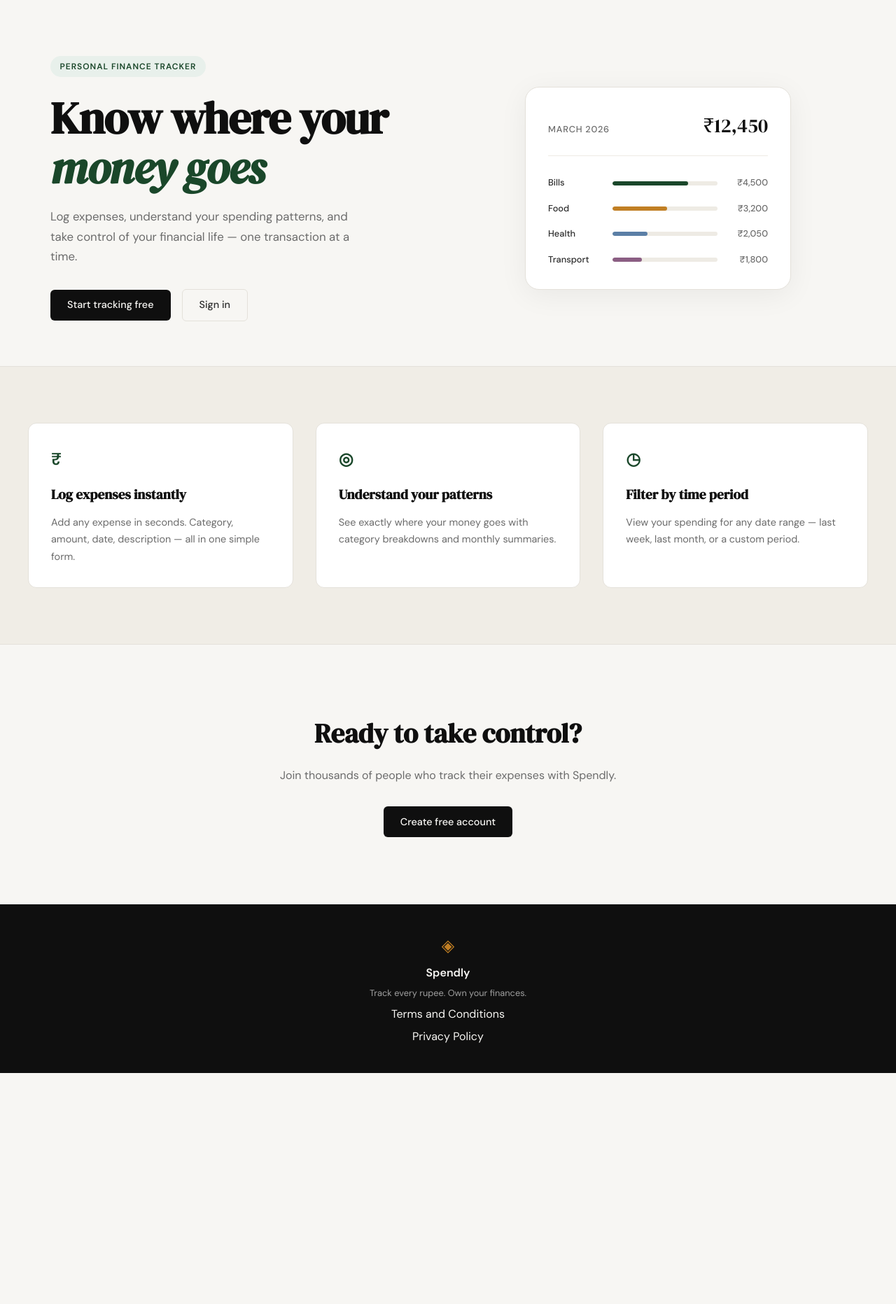
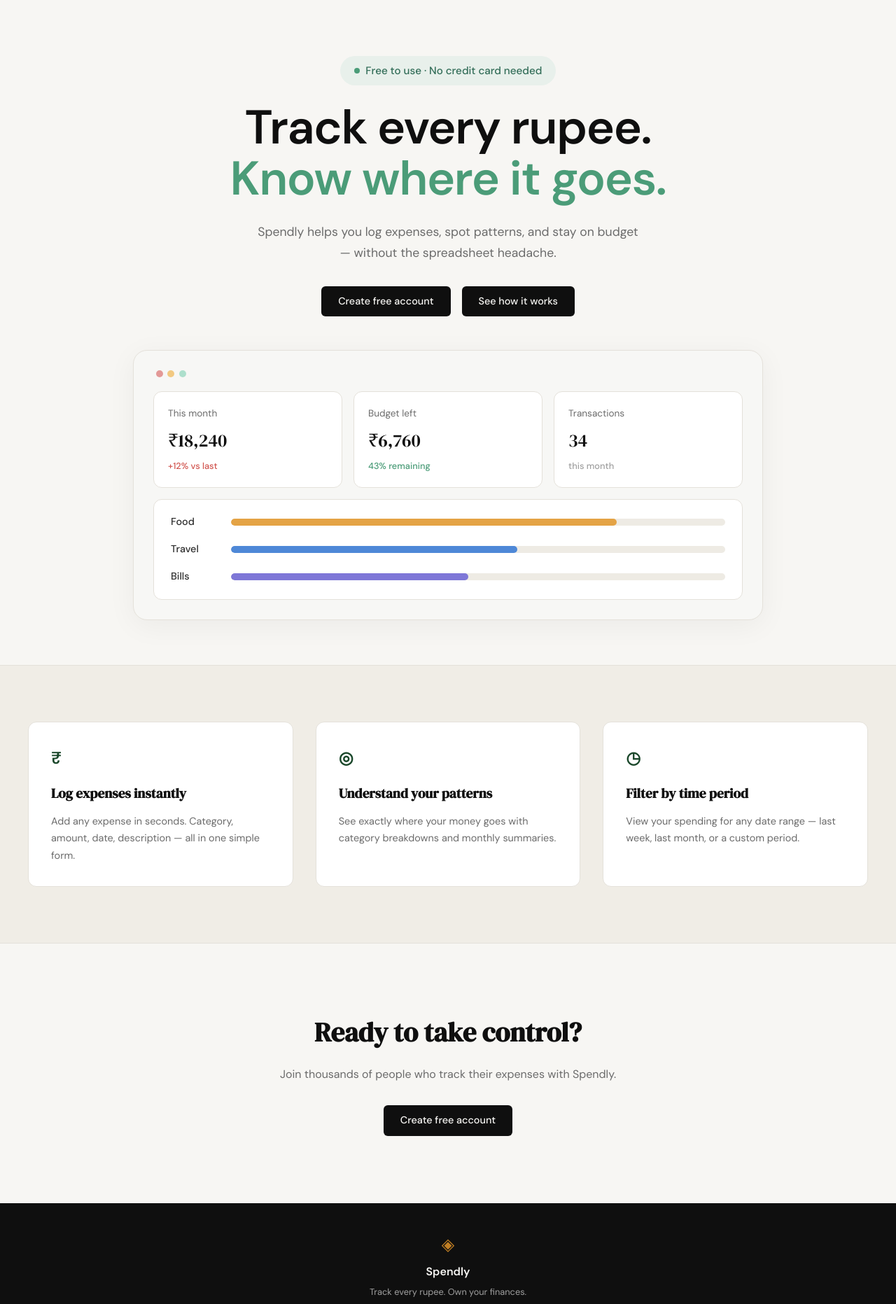
Before and after one commit to jeet0914/HisabKitab, a Flask app: page / in a window 1280 px wide. Shown: the part 61-1924 px from the top of the page at 70% size. Before the commit the page ends 1594 px from the top, so only its background shows below. Run offline with Flask 3, Linux system fonts and the light colour scheme.

Commit message:
landing: redesign hero section to match mockup

```diff
--- a/app.py
+++ b/app.py
@@ -25,6 +25,11 @@
 @app.route("/terms")
 def terms():
     return render_template("terms.html")
+
+
+@app.route("/privacy")
+def privacy():
+    return render_template("privacy.html")
 
 
 # ------------------------------------------------------------------ #
--- a/static/css/style.css
+++ b/static/css/style.css
@@ -125,136 +125,180 @@
 
 .hero {
     padding: 5rem 2rem 4rem;
-    display: grid;
-    grid-template-columns: 1fr 1fr;
-    gap: 4rem;
+    display: flex;
+    flex-direction: column;
     align-items: center;
+    gap: 3rem;
     max-width: var(--max-width);
     margin: 0 auto;
+    text-align: center;
 }
 
 .hero-badge {
-    display: inline-block;
+    display: inline-flex;
+    align-items: center;
+    gap: 0.55rem;
     background: var(--accent-light);
-    color: var(--accent);
-    font-size: 0.75rem;
-    font-weight: 600;
-    letter-spacing: 0.08em;
-    text-transform: uppercase;
-    padding: 0.35rem 0.85rem;
+    color: #326d58;
+    font-size: 0.95rem;
+    font-weight: 500;
+    padding: 0.55rem 1.25rem;
     border-radius: 999px;
     margin-bottom: 1.5rem;
 }
 
+.badge-dot {
+    width: 8px;
+    height: 8px;
+    border-radius: 50%;
+    background: #4b9c78;
+}
+
 .hero-title {
-    font-family: var(--font-display);
-    font-size: clamp(2.5rem, 5vw, 4rem);
-    line-height: 1.1;
+    font-family: var(--font-body);
+    font-weight: 800;
+    font-size: clamp(2.75rem, 6vw, 4.25rem);
+    line-height: 1.08;
     letter-spacing: -0.02em;
     color: var(--ink);
-    margin-bottom: 1.25rem;
+    margin-bottom: 1.5rem;
 }
 
-.hero-title em {
-    font-style: italic;
-    color: var(--accent);
+.hero-title-accent {
+    display: block;
+    color: #4b9c78;
 }
 
 .hero-subtitle {
-    font-size: 1.05rem;
+    font-size: 1.1rem;
     color: var(--ink-muted);
     line-height: 1.7;
-    max-width: 460px;
-    margin-bottom: 2rem;
+    max-width: 560px;
+    margin: 0 auto 2rem;
 }
 
 .hero-actions {
     display: flex;
     gap: 1rem;
     align-items: center;
+    justify-content: center;
 }
 
 /* ------------------------------------------------------------------ */
-/* Mock card (hero visual)                                             */
+/* Mock panel (hero visual)                                            */
 /* ------------------------------------------------------------------ */
 
 .hero-visual {
     display: flex;
     justify-content: center;
+    width: 100%;
 }
 
-.mock-card {
+.mock-panel {
+    background: #f7f7f5;
+    border: 1px solid var(--border);
+    border-radius: var(--radius-lg);
+    padding: 1.75rem;
+    width: 100%;
+    max-width: 900px;
+    box-shadow: 0 8px 40px rgba(0,0,0,0.05);
+}
+
+.mock-dots {
+    display: flex;
+    gap: 0.4rem;
+    padding-left: 0.25rem;
+    margin-bottom: 1.25rem;
+}
+
+.mock-dots .dot {
+    width: 10px;
+    height: 10px;
+    border-radius: 50%;
+}
+
+.dot-red { background: #e39997; }
+.dot-yellow { background: #f2c981; }
+.dot-green { background: #addfcc; }
+
+.stat-row {
+    display: grid;
+    grid-template-columns: repeat(3, 1fr);
+    gap: 1rem;
+    margin-bottom: 1rem;
+}
+
+.stat-card {
     background: var(--paper-card);
     border: 1px solid var(--border);
-    border-radius: var(--radius-lg);
-    padding: 2rem;
-    width: 100%;
-    max-width: 380px;
-    box-shadow: 0 8px 40px rgba(0,0,0,0.06);
+    border-radius: var(--radius-md);
+    padding: 1.25rem;
+    display: flex;
+    flex-direction: column;
+    gap: 0.4rem;
+    text-align: left;
 }
 
-.mock-card-header {
-    display: flex;
-    justify-content: space-between;
-    align-items: baseline;
-    margin-bottom: 1.75rem;
-    padding-bottom: 1.25rem;
-    border-bottom: 1px solid var(--border-soft);
+.stat-label {
+    font-size: 0.85rem;
+    color: var(--ink-muted);
 }
 
-.mock-label {
-    font-size: 0.8rem;
-    font-weight: 500;
-    color: var(--ink-muted);
-    text-transform: uppercase;
-    letter-spacing: 0.06em;
-}
-
-.mock-total {
+.stat-value {
     font-family: var(--font-display);
-    font-size: 1.75rem;
+    font-size: 1.6rem;
     color: var(--ink);
 }
 
-.mock-bars { display: flex; flex-direction: column; gap: 1rem; }
-
-.mock-bar-row {
-    display: grid;
-    grid-template-columns: 80px 1fr 60px;
-    align-items: center;
-    gap: 0.75rem;
+.stat-change {
+    font-size: 0.8rem;
+    font-weight: 500;
 }
 
-.mock-cat {
-    font-size: 0.8rem;
+.stat-change-down { color: #d15650; }
+.stat-change-up { color: #4b9c78; }
+.stat-change-muted { color: var(--ink-faint); }
+
+.progress-card {
+    background: var(--paper-card);
+    border: 1px solid var(--border);
+    border-radius: var(--radius-md);
+    padding: 1.25rem 1.5rem;
+    display: flex;
+    flex-direction: column;
+    gap: 1rem;
+}
+
+.progress-row {
+    display: grid;
+    grid-template-columns: 70px 1fr;
+    align-items: center;
+    gap: 1rem;
+}
+
+.progress-label {
+    font-size: 0.9rem;
     font-weight: 500;
     color: var(--ink-soft);
+    text-align: left;
 }
 
-.mock-bar-track {
-    height: 6px;
+.progress-track {
+    height: 10px;
     background: var(--border-soft);
     border-radius: 999px;
     overflow: hidden;
 }
 
-.mock-bar {
+.progress-fill {
     height: 100%;
-    background: var(--accent);
     border-radius: 999px;
     transition: width 0.6s ease;
 }
 
-.mock-bar-2 { background: var(--accent-2); }
-.mock-bar-3 { background: #5b7fa6; }
-.mock-bar-4 { background: #8b5e83; }
-
-.mock-amt {
-    font-size: 0.8rem;
-    font-weight: 500;
-    color: var(--ink-muted);
-    text-align: right;
-}
+.progress-food { background: #e4a345; }
+.progress-travel { background: #4e88d7; }
+.progress-bills { background: #7e77d7; }
 
 /* ------------------------------------------------------------------ */
 /* Buttons                                                             */
@@ -512,14 +556,8 @@
 /* ------------------------------------------------------------------ */
 
 @media (max-width: 900px) {
-    .hero {
-        grid-template-columns: 1fr;
-        text-align: center;
-    }
-
     .hero-subtitle { max-width: 100%; }
-    .hero-actions { justify-content: center; }
-    .hero-visual { display: none; }
+    .stat-row { grid-template-columns: 1fr; }
 
     .features-inner { grid-template-columns: 1fr; }
 }
--- a/templates/base.html
+++ b/templates/base.html
@@ -35,7 +35,7 @@
             <span class="footer-name">Spendly</span>
             <p class="footer-copy">Track every rupee. Own your finances.</p>
             <a href="{{ url_for('terms') }}">Terms and Conditions</a>
-            <a href="#">Privacy Policy</a>
+            <a href="{{ url_for('privacy') }}">Privacy Policy</a>
         </div>
     </footer>
 
--- a/templates/landing.html
+++ b/templates/landing.html
@@ -6,55 +6,65 @@
 
 <section class="hero">
     <div class="hero-inner">
-        <div class="hero-badge">Personal Finance Tracker</div>
+        <div class="hero-badge">
+            <span class="badge-dot"></span>
+            Free to use · No credit card needed
+        </div>
         <h1 class="hero-title">
-            Know where your<br>
-            <em>money goes</em>
+            Track every rupee.
+            <span class="hero-title-accent">Know where it goes.</span>
         </h1>
         <p class="hero-subtitle">
-            Log expenses, understand your spending patterns,
-            and take control of your financial life —
-            one transaction at a time.
+            Spendly helps you log expenses, spot patterns, and stay
+            on budget — without the spreadsheet headache.
         </p>
         <div class="hero-actions">
-            <a href="{{ url_for('register') }}" class="btn-primary">Start tracking free</a>
-            <a href="{{ url_for('login') }}" class="btn-ghost">Sign in</a>
+            <a href="{{ url_for('register') }}" class="btn-primary">Create free account</a>
+            <a href="#" class="btn-primary">See how it works</a>
         </div>
     </div>
     <div class="hero-visual">
-        <div class="mock-card">
-            <div class="mock-card-header">
-                <span class="mock-label">March 2026</span>
-                <span class="mock-total">₹12,450</span>
+        <div class="mock-panel">
+            <div class="mock-dots">
+                <span class="dot dot-red"></span>
+                <span class="dot dot-yellow"></span>
+                <span class="dot dot-green"></span>
             </div>
-            <div class="mock-bars">
-                <div class="mock-bar-row">
-                    <span class="mock-cat">Bills</span>
-                    <div class="mock-bar-track">
-                        <div class="mock-bar" style="width: 72%"></div>
+            <div class="stat-row">
+                <div class="stat-card">
+                    <span class="stat-label">This month</span>
+                    <span class="stat-value">₹18,240</span>
+                    <span class="stat-change stat-change-down">+12% vs last</span>
+                </div>
+                <div class="stat-card">
+                    <span class="stat-label">Budget left</span>
+                    <span class="stat-value">₹6,760</span>
+                    <span class="stat-change stat-change-up">43% remaining</span>
+                </div>
+                <div class="stat-card">
+                    <span class="stat-label">Transactions</span>
+                    <span class="stat-value">34</span>
+                    <span class="stat-change stat-change-muted">this month</span>
+                </div>
+            </div>
+            <div class="progress-card">
+                <div class="progress-row">
+                    <span class="progress-label">Food</span>
+                    <div class="progress-track">
+                        <div class="progress-fill progress-food" style="width: 78%"></div>
                     </div>
-                    <span class="mock-amt">₹4,500</span>
                 </div>
-                <div class="mock-bar-row">
-                    <span class="mock-cat">Food</span>
-                    <div class="mock-bar-track">
-                        <div class="mock-bar mock-bar-2" style="width: 52%"></div>
+                <div class="progress-row">
+                    <span class="progress-label">Travel</span>
+                    <div class="progress-track">
+                        <div class="progress-fill progress-travel" style="width: 58%"></div>
                     </div>
-                    <span class="mock-amt">₹3,200</span>
                 </div>
-                <div class="mock-bar-row">
-                    <span class="mock-cat">Health</span>
-                    <div class="mock-bar-track">
-                        <div class="mock-bar mock-bar-3" style="width: 33%"></div>
+                <div class="progress-row">
+                    <span class="progress-label">Bills</span>
+                    <div class="progress-track">
+                        <div class="progress-fill progress-bills" style="width: 48%"></div>
                     </div>
-                    <span class="mock-amt">₹2,050</span>
-                </div>
-                <div class="mock-bar-row">
-                    <span class="mock-cat">Transport</span>
-                    <div class="mock-bar-track">
-                        <div class="mock-bar mock-bar-4" style="width: 28%"></div>
-                    </div>
-                    <span class="mock-amt">₹1,800</span>
                 </div>
             </div>
         </div>
```
Also changed, not shown: templates/privacy.html (added, +106 -0 lines).
